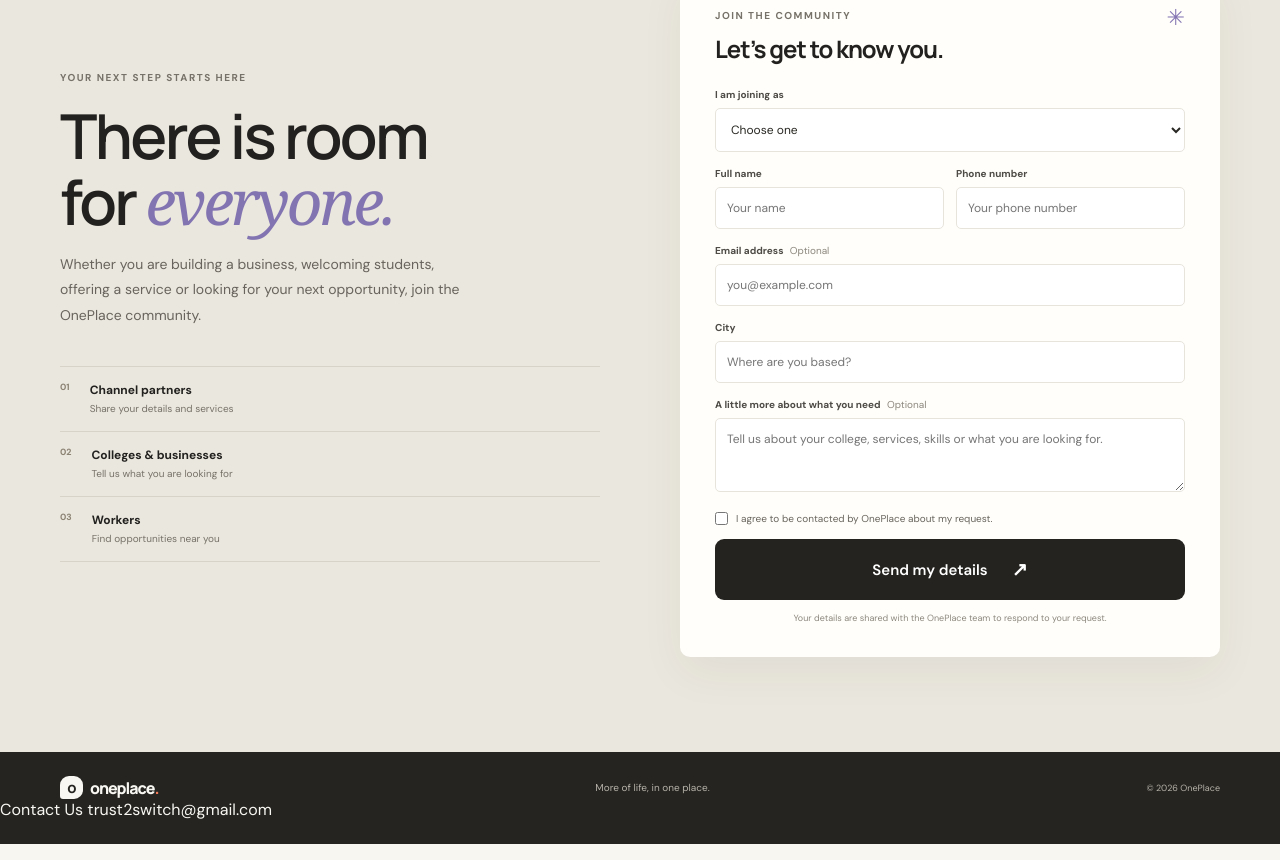
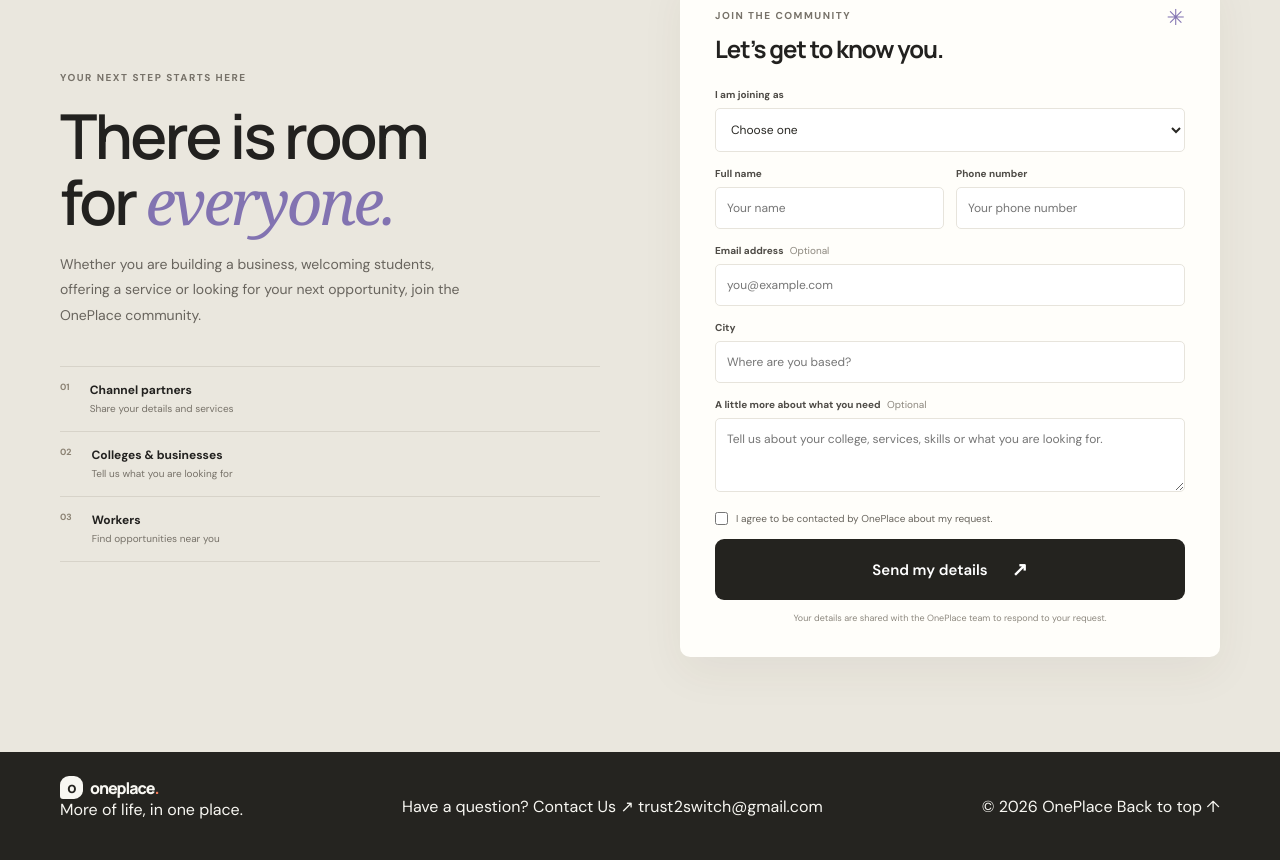
Before and after one commit to trust2switch-startup/One-Place, a website: page public/index.html in a window 1280 px wide. Shown: the part 2003-2863 px from the top of the page. Drawn offline with Linux system fonts and the light colour scheme.

Commit message:
Update index.html

```diff
--- a/public/index.html
+++ b/public/index.html
@@ -276,12 +276,30 @@
       </form>
     </div></section>
   </main>
-  <footer class="footer"><div class="wrap footer-inner"><a class="brand" href="#home"><span class="brand-mark">o</span>oneplace<span class="brand-dot">.</span></a><span>More of life, in one place.</span><span>© <span id="year"></span> OnePlace</span></div>
-  <div class="footer-contact">
-  <span>Contact Us</span>
-  <a href="mailto:trust2switch@gmail.com">
-    trust2switch@gmail.com
-  </a>
-</div></footer>
+<footer class="footer">
+  <div class="wrap footer-inner">
+
+    <div class="footer-brand">
+      <a class="brand" href="#home">
+        <span class="brand-mark">o</span>oneplace<span class="brand-dot">.</span>
+      </a>
+      <p>More of life, in one place.</p>
+    </div>
+
+    <div class="footer-contact">
+      <span class="footer-contact-label">Have a question?</span>
+      <a href="mailto:trust2switch@gmail.com">
+        Contact Us <span class="footer-arrow">↗</span>
+      </a>
+      <span class="footer-email">trust2switch@gmail.com</span>
+    </div>
+
+    <div class="footer-bottom">
+      <span>© <span id="year"></span> OnePlace</span>
+      <a href="#home" class="footer-back-top">Back to top ↑</a>
+    </div>
+
+  </div>
+</footer>
   <script src="app.js"></script>
 </body></html>
```
